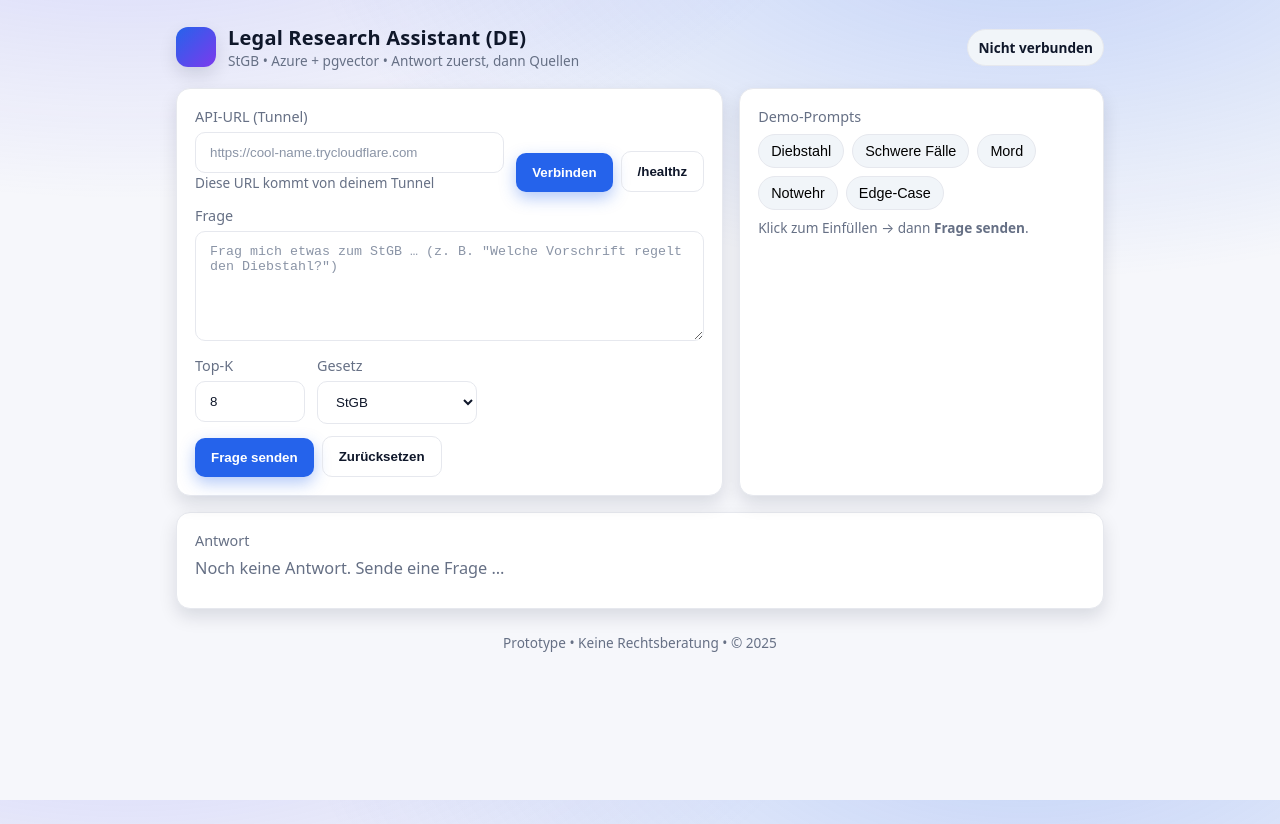
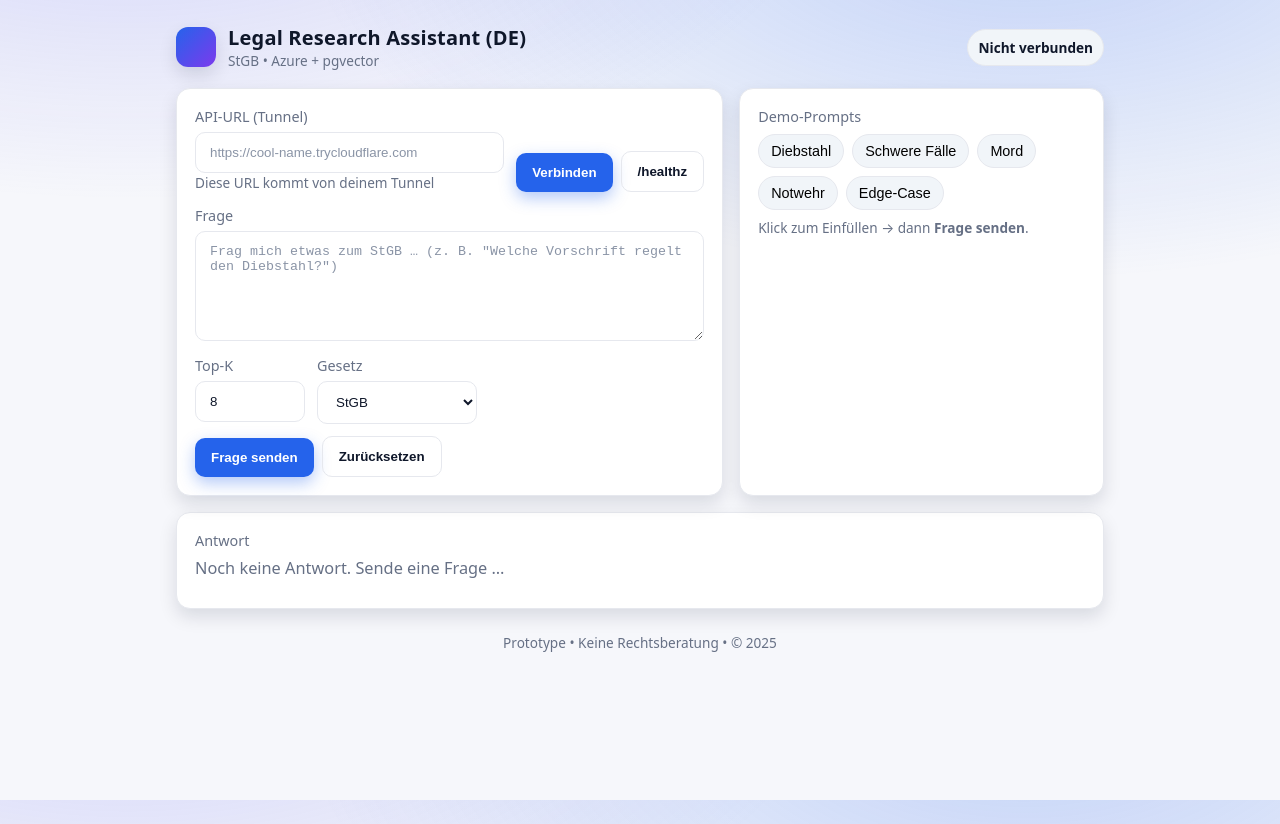
Before and after one commit to Omega-Henry/Legal_Research_Assistant, a plain HTML site: page docs/index.html in a window 1280 px wide. Drawn offline with Linux system fonts and the light colour scheme.

Commit message:
good page

```diff
--- a/docs/index.html
+++ b/docs/index.html
@@ -131,7 +131,7 @@
         <div class="logo"></div>
         <div>
           <h1>Legal Research Assistant (DE)</h1>
-          <div class="hint">StGB • Azure + pgvector • Antwort zuerst, dann Quellen</div>
+          <div class="hint">StGB • Azure + pgvector </div>
         </div>
       </div>
       <div id="connStatus" class="status">Nicht verbunden</div>
```
